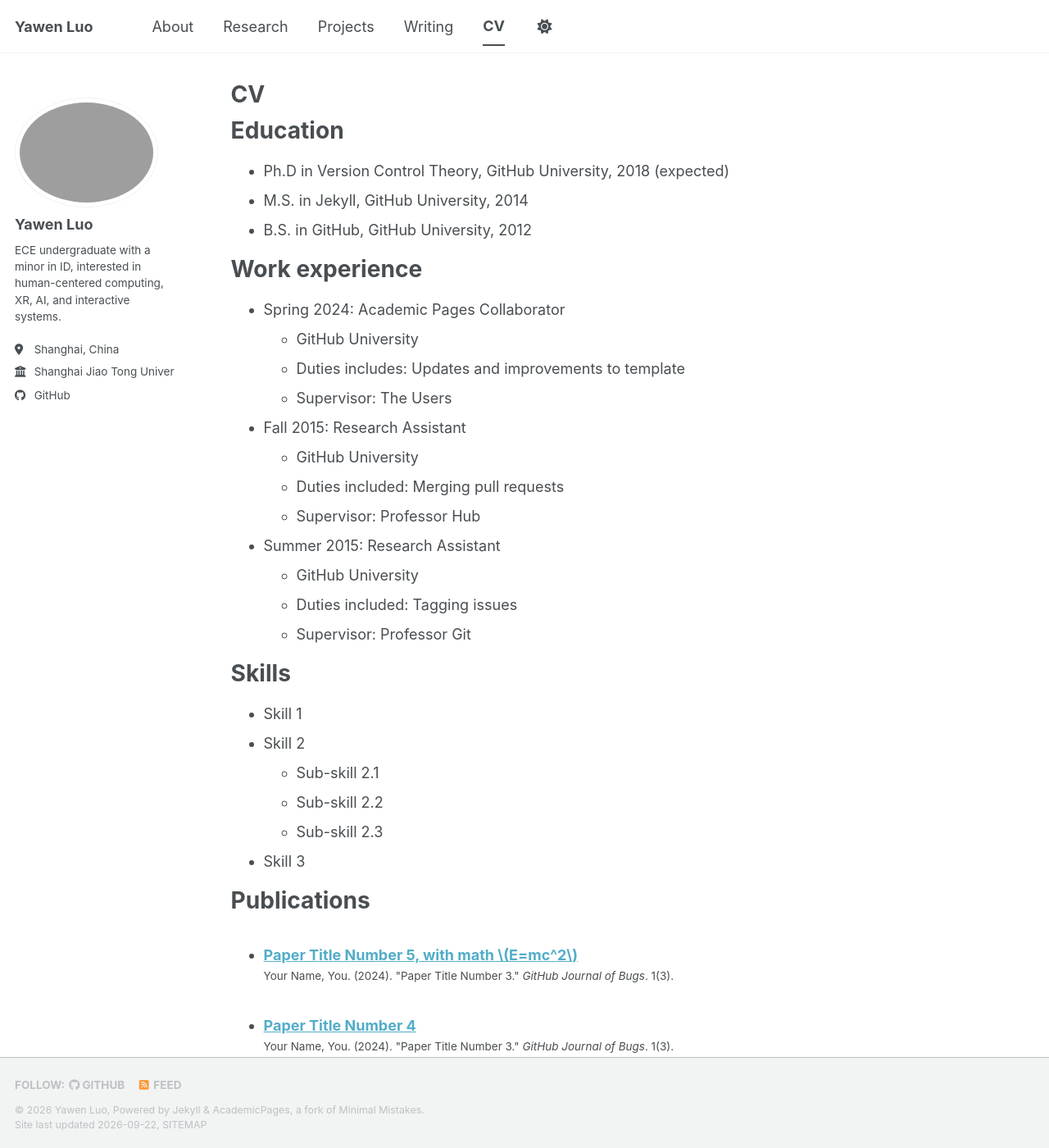
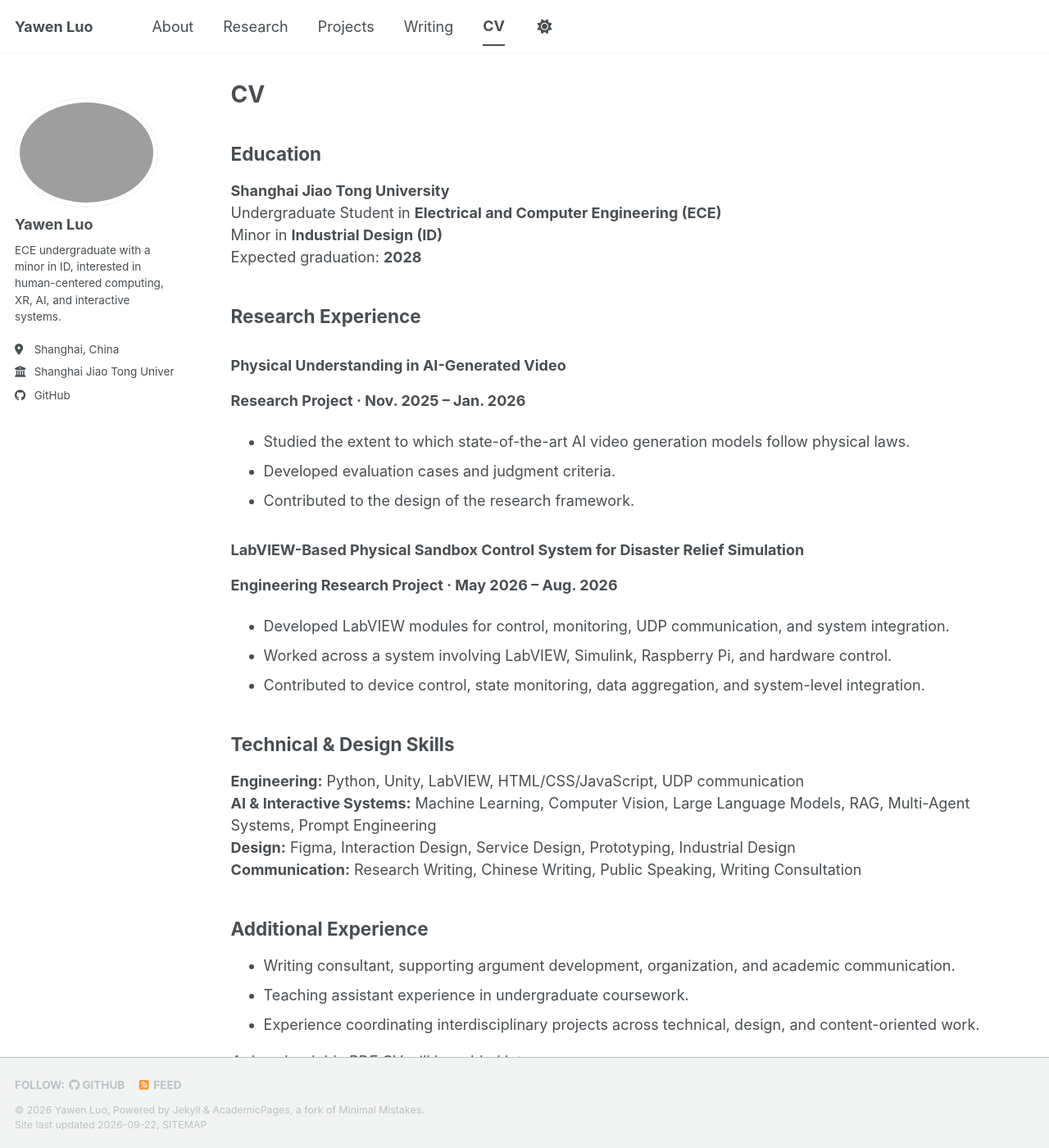
Before and after one commit to yawen-luo/yawen-luo.github.io, a Jekyll site: the page built from _pages/cv.md, in a window 1280 px wide and 1400 px high. Shown: the whole window at 82% size. Built offline with Jekyll 4.4.1, drawn with Linux system fonts in a browser that asks for light colours; a style sheet for code colours, icons or effects is not loaded; some of the changed text lies outside the part shown.

Commit message:
Replace template CV content

```diff
--- a/_pages/cv.md
+++ b/_pages/cv.md
@@ -3,62 +3,44 @@ layout: archive
 title: "CV"
 permalink: /cv/
 author_profile: true
-redirect_from:
-  - /resume
 ---
 
 {% include base_path %}
 
-Education
-======
-* Ph.D in Version Control Theory, GitHub University, 2018 (expected)
-* M.S. in Jekyll, GitHub University, 2014
-* B.S. in GitHub, GitHub University, 2012
+## Education
 
-Work experience
-======
-* Spring 2024: Academic Pages Collaborator
-  * GitHub University
-  * Duties includes: Updates and improvements to template
-  * Supervisor: The Users
+**Shanghai Jiao Tong University**
+Undergraduate Student in **Electrical and Computer Engineering (ECE)**
+Minor in **Industrial Design (ID)**
+Expected graduation: **2028**
 
-* Fall 2015: Research Assistant
-  * GitHub University
-  * Duties included: Merging pull requests
-  * Supervisor: Professor Hub
+## Research Experience
 
-* Summer 2015: Research Assistant
-  * GitHub University
-  * Duties included: Tagging issues
-  * Supervisor: Professor Git
+### Physical Understanding in AI-Generated Video
+**Research Project · Nov. 2025 – Jan. 2026**
 
-Skills
-======
-* Skill 1
-* Skill 2
-  * Sub-skill 2.1
-  * Sub-skill 2.2
-  * Sub-skill 2.3
-* Skill 3
+- Studied the extent to which state-of-the-art AI video generation models follow physical laws.
+- Developed evaluation cases and judgment criteria.
+- Contributed to the design of the research framework.
 
-Publications
-======
-  <ul>{% for post in site.publications reversed %}
-    {% include archive-single-cv.html %}
-  {% endfor %}</ul>
+### LabVIEW-Based Physical Sandbox Control System for Disaster Relief Simulation
+**Engineering Research Project · May 2026 – Aug. 2026**
 
-Talks
-======
-  <ul>{% for post in site.talks reversed %}
-    {% include archive-single-talk-cv.html  %}
-  {% endfor %}</ul>
+- Developed LabVIEW modules for control, monitoring, UDP communication, and system integration.
+- Worked across a system involving LabVIEW, Simulink, Raspberry Pi, and hardware control.
+- Contributed to device control, state monitoring, data aggregation, and system-level integration.
 
-Teaching
-======
-  <ul>{% for post in site.teaching reversed %}
-    {% include archive-single-cv.html %}
-  {% endfor %}</ul>
+## Technical & Design Skills
 
-Service and leadership
-======
-* Currently signed in to 43 different slack teams
+**Engineering:** Python, Unity, LabVIEW, HTML/CSS/JavaScript, UDP communication
+**AI & Interactive Systems:** Machine Learning, Computer Vision, Large Language Models, RAG, Multi-Agent Systems, Prompt Engineering
+**Design:** Figma, Interaction Design, Service Design, Prototyping, Industrial Design
+**Communication:** Research Writing, Chinese Writing, Public Speaking, Writing Consultation
+
+## Additional Experience
+
+- Writing consultant, supporting argument development, organization, and academic communication.
+- Teaching assistant experience in undergraduate coursework.
+- Experience coordinating interdisciplinary projects across technical, design, and content-oriented work.
+
+*A downloadable PDF CV will be added later.*
```
